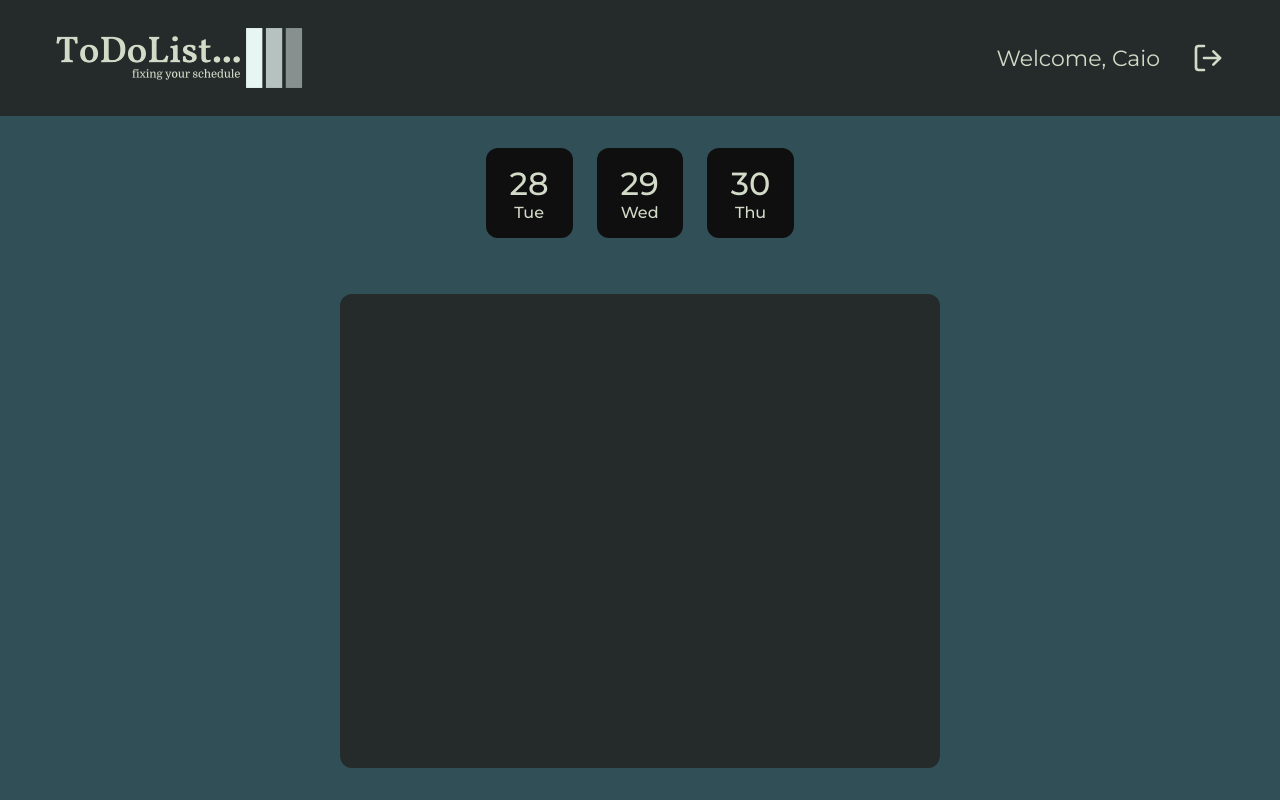
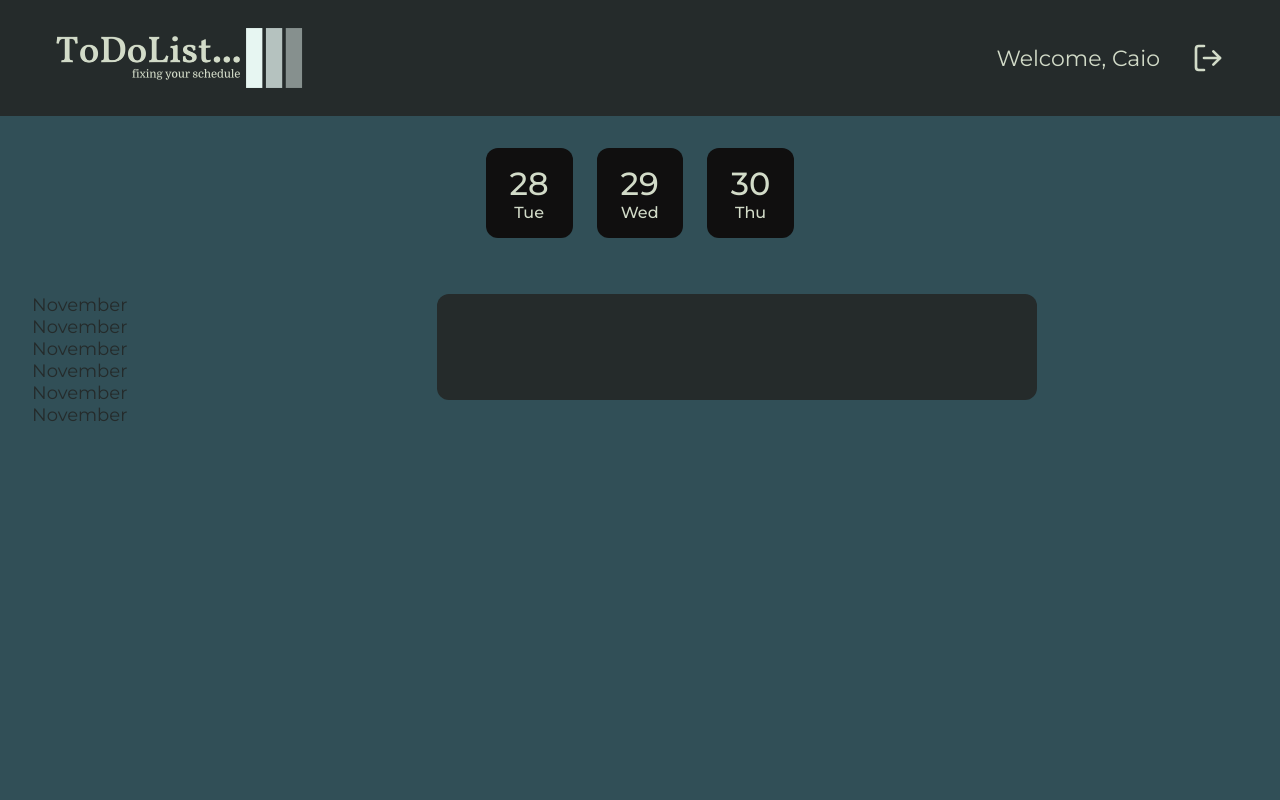
Before and after one commit to Caioscg/ToDoList..., a React (Vite) app: page / in a window 1280 px wide. Built offline with nearby package versions, Linux system fonts and the light colour scheme.

Commit message:
buttontext

```diff
--- a/src/components/ButtonText/index.jsx
+++ b/src/components/ButtonText/index.jsx
@@ -3,7 +3,7 @@ import { Container } from "./styles";
 export function ButtonText({ title, ...rest }) {
     return(
         <Container>
-
+            {title}
         </Container>
     )
 }
--- a/src/components/ButtonText/styles.js
+++ b/src/components/ButtonText/styles.js
@@ -1,5 +1,8 @@
 import styled from "styled-components";
 
 export const Container = styled.div`
+    cursor: pointer;
+    font-size: 18px;
 
+    color: ${({ theme }) => theme.COLORS.DARK_200};
 `
--- a/src/pages/Home/index.jsx
+++ b/src/pages/Home/index.jsx
@@ -2,6 +2,7 @@ import { Container, Schedule } from "./styles";
 
 import { Header } from "../../components/Header";
 import { Day } from "../../components/Day";
+import { ButtonText } from "../../components/ButtonText";
 
 export function Home() {
     const data = new Date()
@@ -36,9 +37,21 @@ export function Home() {
                     <Day number={29} day="Wed"/>
                     <Day number={30} day="Thu"/>
                 </div>
-                <Schedule>
 
-                </Schedule>
+                <div className="test">
+                    <div className="months">
+                        <ButtonText title="November"/>
+                        <ButtonText title="November"/>
+                        <ButtonText title="November"/>
+                        <ButtonText title="November"/>
+                        <ButtonText title="November"/>
+                        <ButtonText title="November"/>
+                    </div>
+
+                    <Schedule>
+
+                    </Schedule>
+                </div>
             </main>
         </Container>
     )
--- a/src/pages/Home/styles.js
+++ b/src/pages/Home/styles.js
@@ -29,10 +29,24 @@ export const Container = styled.div`
             gap: 24px;
 
         }
+        .test {
+            width: 100%;
+
+            display: grid;
+            grid-template-columns: .5fr 1fr;
+            grid-template-areas:
+            "months" "schedule";
+        }
+
+        .months {
+            grid-area: "months";
+        }
     }
 `
 
 export const Schedule = styled.div`
+    grid-area: "schedule";
+
     height: 80%;
     padding: 48px;
     width: 600px;
```
